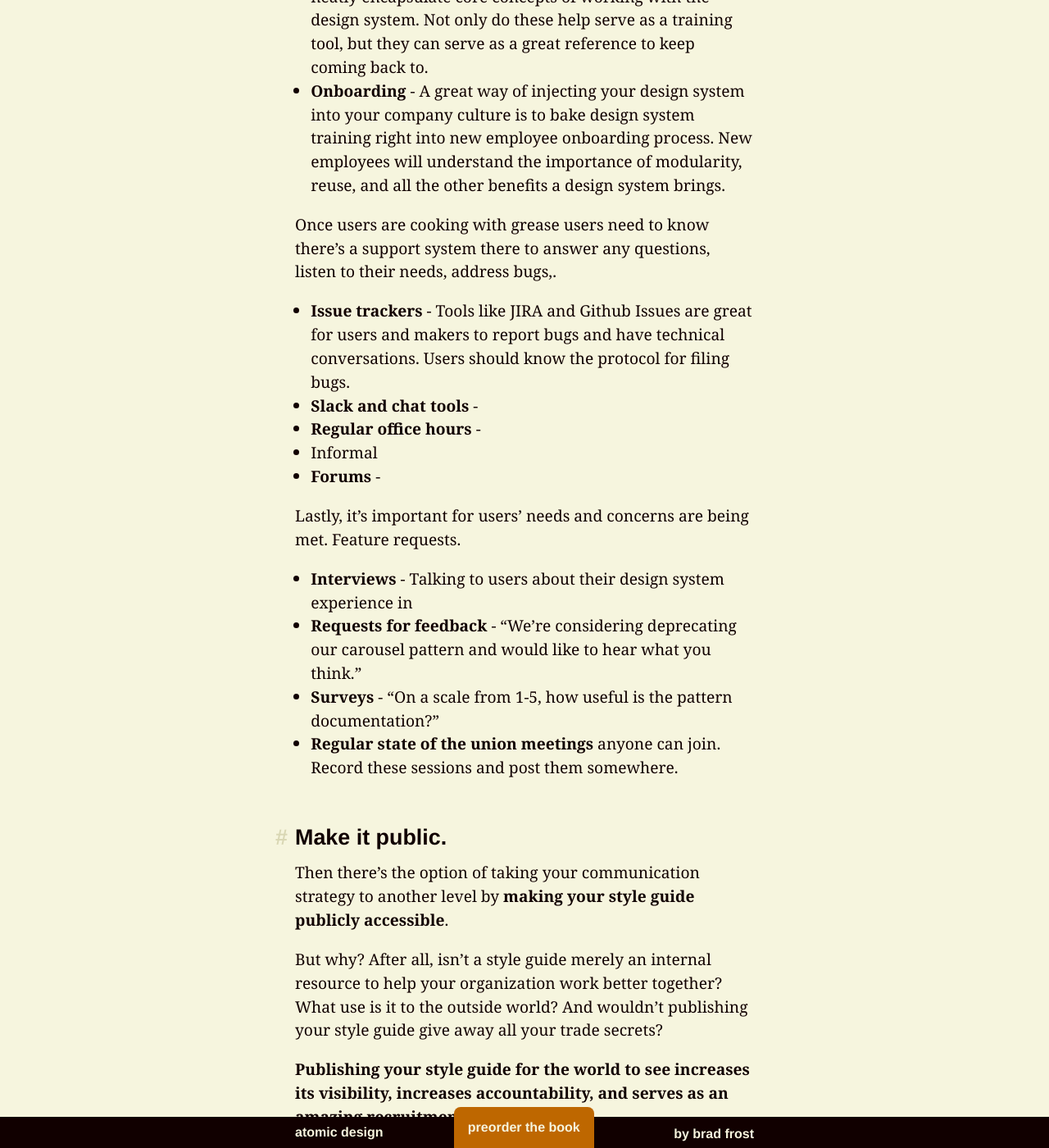
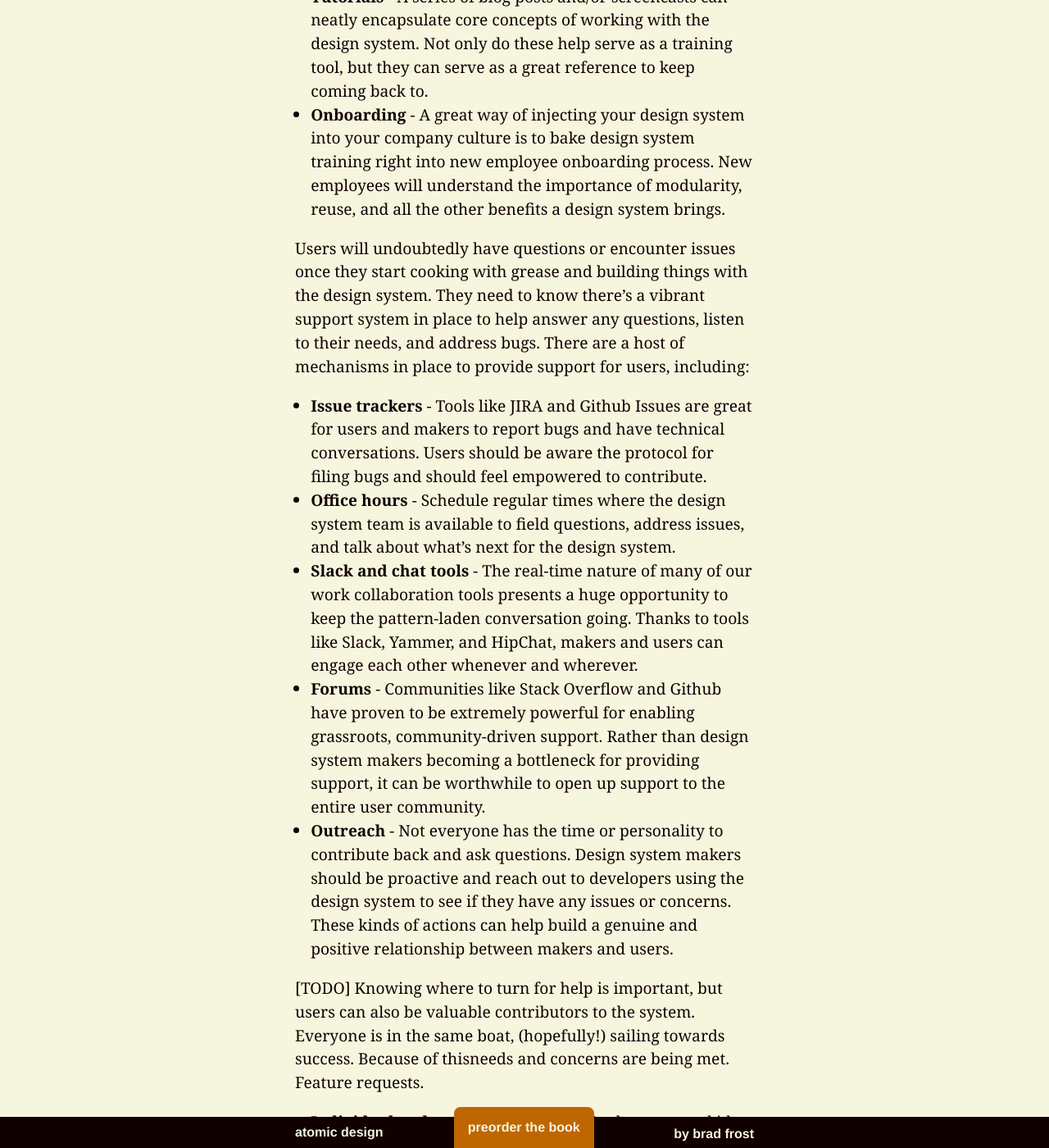
Before and after one commit to bradfrost/atomic-design, a Jekyll site: the page built from chapter-5.md, in a window 1280 px wide and 1400 px high, scrolled down 41148 px. Shown: the whole window at 82% size. Built offline with Jekyll 4.4.1, drawn with Linux system fonts in a browser that asks for light colours; some of the changed text lies outside the part shown.

Commit message:
Chapter 5 draft

```diff
--- a/chapter-5.md
+++ b/chapter-5.md
@@ -320,38 +320,40 @@ Having a home base for all these materials is a great idea, and keeping them adj
 
 **Design system changes, updates, and requests should be communicated wherever your team hangs out**. That may include Slack, BaseCamp, Github, wikis, Yammer, email lists, company blogs, intranets, and any other internal tools your team uses to communicate and collaborate. If that sounds like a lot of work to you, fear not! Keeping your team and users updated doesn't have to require a huge manual effort. Thanks to the connected nature of our tools, teams can automatically get alerted to changes via software, as the team from Shyp explains:
 
-> Whenever someone makes a pull request, it sends a notification to our #Design slack channel, announcing to the team that there is a proposal change and feedback is required <cite><a href="https://medium.com/shyp-design/managing-style-guides-at-shyp-c217116c8126">Micah Sivitz, Shyp</a>
+> Whenever someone makes a pull request, it sends a notification to our #Design slack channel, announcing to the team that there is a proposal change and feedback is required. <cite><a href="https://medium.com/shyp-design/managing-style-guides-at-shyp-c217116c8126">Micah Sivitz, Shyp</a>
 
 Baking this communication into the team's everyday workflow keeps makers, users, and stakeholders engaged in the endeavor, and helps reassure users that the pattern library is being actively maintained and improved upon.
 
 #### Training and support
-You wouldn't hand someone a hammer, saw, and screwdriver then say, "Alright, you've got what you need; now go and build me a beautiful new house." Knowing how to properly use a tool is even more important than that tool's availability. Documentation in the form of a style guide is no doubt helpful, but by itself it's not enough. It's essential to provide adequate training and offer ongoing support for your design system's users to ensure they successfully get up and running with the toolkit and continue to create great work with it.
+You wouldn't hand someone a hammer, saw, and screwdriver then say, "Alright, you've got what you need; now go and build me a beautiful new house." Knowing how to properly use a tool is often even more important than that tool's availability. Documentation in the form of a style guide is no doubt helpful, but by itself it's not enough. It's essential to provide adequate training and offer ongoing support for your design system's users to ensure they successfully get up and running with the toolkit and continue to create great work with it.
 
 Training users on how to work with the design system can take many forms, including:
 
 - **Pair sessions** - Nothing beats pulling up a chair and working together on a project. While more time intensive than other training vehicles, it's the best way to get makers and users collaborating together, learning how the system works, and exposing new opportunities and shortcomings.
 - **In-person workshops** - From immersive full-day sessions to quick walkthroughs, it's incredibly helpful to set up face-to-face training workshops involving both makers and users. These sessions can help smooth out any misconceptions about the system, help level up users with hands-on guidance, and create a healthy relationship between the people in charge of maintaining the system and the people in charge of utilizing it.
-- **Webinars** - If in-person training isn't possible or you need to train a lot of users at scale, webinars can be fantastic. Users can tune into online sessions to learn about how to properly use the system. When conducting webinars, be sure to build in plenty of Q&A time to field both audio and typed questions, concerns, and comments.
+- **Webinars** - If in-person workshops or pair sessions aren't possible or you need to train a lot of users at scale, webinars can be fantastic. Users can tune into online sessions to learn about how to properly use the system. When conducting webinars, be sure to build in plenty of Q&A time to field both audio and typed questions, concerns, and comments.
 - **Tutorials** - A series of blog posts and/or screencasts can neatly encapsulate core concepts of working with the design system. Not only do these help serve as a training tool, but they can serve as a great reference to keep coming back to.
 - **Onboarding** - A great way of injecting your design system into your company culture is to bake design system training right into new employee onboarding process. New employees will understand the importance of modularity, reuse, and all the other benefits a design system brings.
 
-Once users are cooking with grease  users need to know there's a support system there to answer any questions, listen to their needs, address bugs,.
+Users will undoubtedly have questions or encounter issues once they start cooking with grease and building things with the design system. They need to know there's a vibrant support system in place to help answer any questions, listen to their needs, and address bugs. There are a host of mechanisms in place to provide support for users, including:
 
-- **Issue trackers** - Tools like JIRA and Github Issues are great  for users and makers to report bugs and have technical conversations. Users should know the protocol for filing bugs.
-- **Slack and chat tools** -
-- **Regular office hours** -
-- Informal
-- **Forums** -
+- **Issue trackers** - Tools like JIRA and Github Issues are great  for users and makers to report bugs and have technical conversations. Users should be aware the protocol for filing bugs and should feel empowered to contribute.
+- **Office hours** - Schedule regular times where the design system team is available to field questions, address issues, and talk about what's next for the design system.
+- **Slack and chat tools** - The real-time nature of many of our work collaboration tools presents a huge opportunity to keep the pattern-laden conversation going. Thanks to tools like Slack, Yammer, and HipChat, makers and users can engage each other whenever and wherever.
+- **Forums** - Communities like Stack Overflow and Github have proven to be extremely powerful for enabling grassroots, community-driven support. Rather than design system makers becoming a bottleneck for providing support, it can be worthwhile to open up support to the entire user community.
+- **Outreach** - Not everyone has the time or personality to contribute back and ask questions. Design system makers should be proactive and reach out to developers using the design system to see if they have any issues or concerns. These kinds of actions can help build a genuine and positive relationship between makers and users.
 
-Lastly, it's important for users' needs and concerns are being met. Feature requests.
+[TODO]
+Knowing where to turn for help is important, but users can also be valuable contributors to the system. Everyone is in the same boat, (hopefully!) sailing towards success. Because of thisneeds and concerns are being met. Feature requests.
 
-- **Interviews** - Talking to users about their design system experience in
+- **Individual and group interviews** - It's always a good idea to talk to users. Talk to users about their design system experience. Take it all in, both the good and the bad.
 - **Requests for feedback** - "We're considering deprecating our carousel pattern and would like to hear what you think."
-- **Surveys** - "On a scale from 1-5, how useful is the pattern documentation?"
-- **Regular state of the union meetings** anyone can join. Record these sessions and post them somewhere.
+- **Surveys** - If people don't have time for a "On a scale from 1-5, how useful is the pattern documentation?"
+- **Regular state of the union meetings** that anyone can join. Record these sessions and post them somewhere.
 
+[/TODO]
 
-### Make it public.
+### Make it public
 Then there's the option of taking your communication strategy to another level by **making your style guide publicly accessible**.
 
 But why? After all, isn't a style guide merely an internal resource to help your organization work better together? What use is it to the outside world? And wouldn't publishing your style guide give away all your trade secrets?
```
Also changed, not shown: 2 other files.
